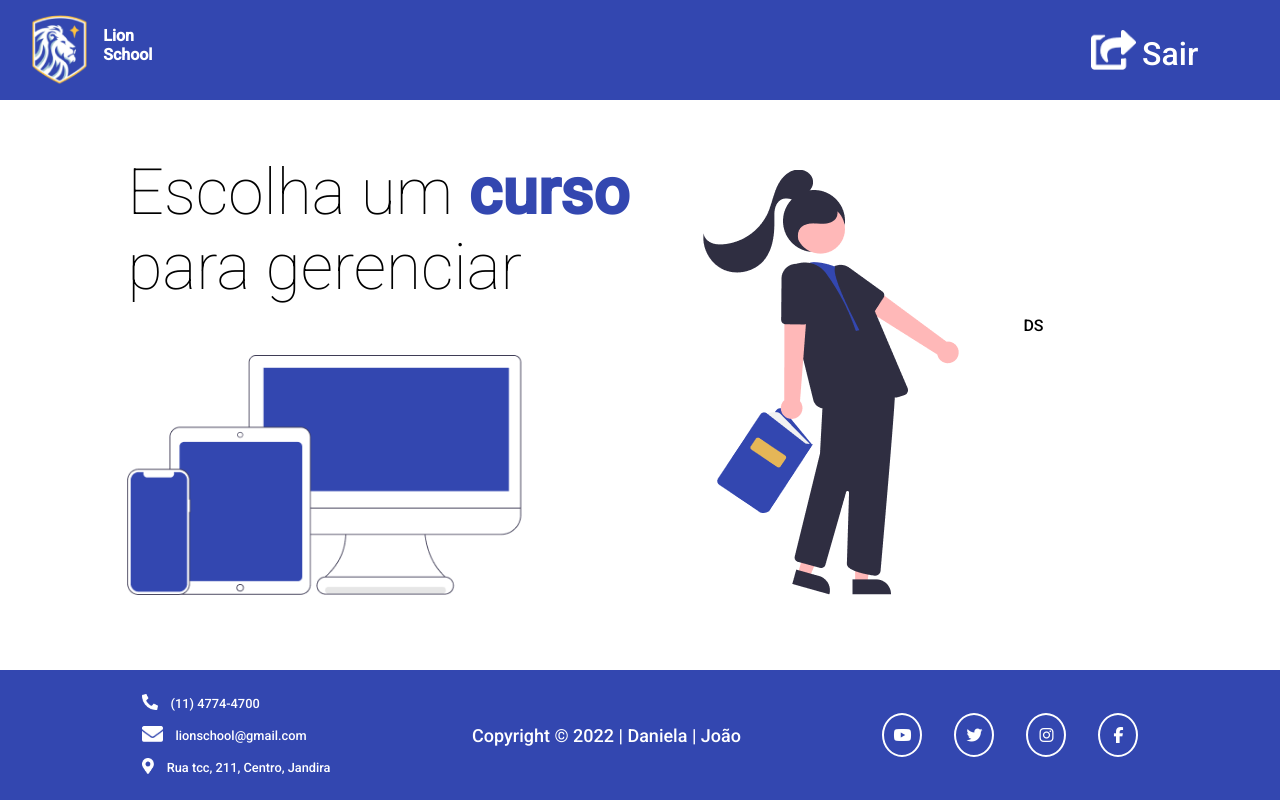
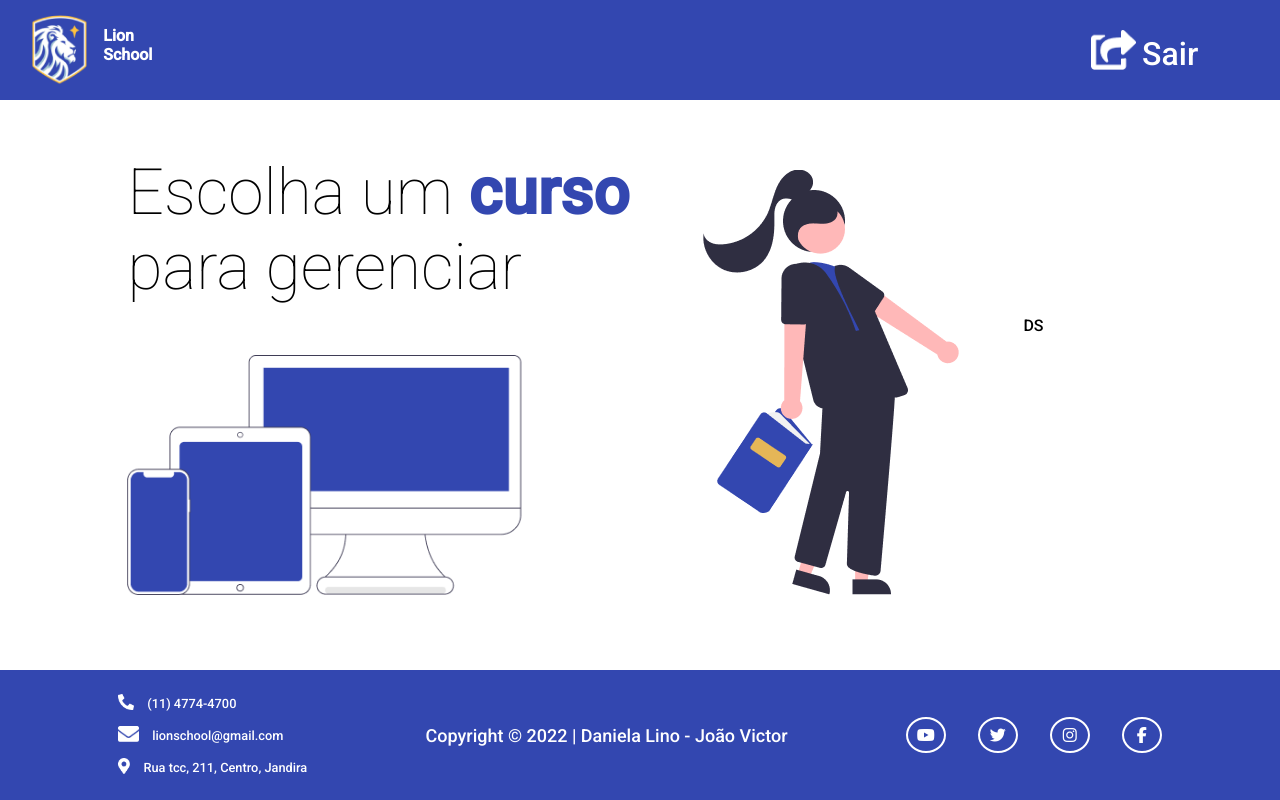
Before and after one commit to D4kii/lion-school_project, a plain HTML site: page index.html in a window 1280 px wide. Drawn offline with Linux system fonts and the light colour scheme; no server answers.

Commit message:
ajeitando o footer

```diff
--- a/css/footer.css
+++ b/css/footer.css
@@ -15,9 +15,10 @@ footer {
     font-size: .5rem;
 }
 
-.ulist img{
+.ulist img {
     height: 1rem;
 }
+
 .ulist {
     display: flex;
     align-items: center;
@@ -47,6 +48,7 @@ footer {
 
 .fa-brands {
     color: white;
+    padding: .5rem;
 }
 
 .social-logo {
@@ -54,9 +56,16 @@ footer {
     align-items: center;
     justify-content: center;
     width: 2.5rem;
-    height: 2.5rem;
+    height: max-content;
     border: solid 2px #fff;
     border-radius: 100%;
+}
+
+.social-logo:hover {
+    -xpedu-transform: scale(1.2);
+    -ms-transform: scale(1.2);
+    transform: scale(1.2);
+    transition: .3s;
 }
 
 @media (max-width:647px) {
--- a/css/menu_status.css
+++ b/css/menu_status.css
@@ -43,7 +43,8 @@
     width: 1.5rem;
     height: 1.5rem;
 }
-.dropdown-place{
+
+.dropdown-place {
     display: flex;
     gap: 2rem;
     padding-left: 2rem;
@@ -83,19 +84,19 @@
 .menu_aluno-todos {
     padding: .5rem;
 }
-@media (max-width:1000px) {
-    .card-status{
+
+@media (max-width:1100px) {
+    .card-status {
         justify-content: space-evenly;
     }
-    .legenda-status_componentes{
+    .legenda-status_componentes {
         gap: .5rem;
         width: 50%;
     }
+}
 
-}
 @media (max-width:830px) {
-    .legenda-status_componentes{
+    .legenda-status_componentes {
         width: 70%;
     }
-
 }
--- a/css/primeira_tela.css
+++ b/css/primeira_tela.css
@@ -125,7 +125,7 @@
     height: 6rem;
 }
 
-@media (max-width:1000px) {
+@media (max-width:1100px) {
     .estudante {
         display: none;
     }
--- a/css/segunda_tela.css
+++ b/css/segunda_tela.css
@@ -57,7 +57,7 @@
     color: #ffffff;
 }
 
-@media (max-width:1000px) {
+@media (max-width:1100px) {
     .nome-curso_title {
         text-align: center;
     }
--- a/css/terceira_tela.css
+++ b/css/terceira_tela.css
@@ -123,7 +123,7 @@
     border-radius: 4px;
 }
 
-@media (max-width:1000px) {
+@media (max-width:1100px) {
     .card_materias {
         box-shadow: none;
     }
--- a/index.html
+++ b/index.html
@@ -28,7 +28,6 @@
 
 <body>
 
-    <!-- criando o header do projeto -->
     <header>
         <div class="div_inicio">
             <div class="start">
@@ -55,7 +54,6 @@
                 </div>
             </div>
 
-
             <div class="legenda-status_componentes">
                 <span class="legenda-satus_title">LEGENDA</span>
 
@@ -66,13 +64,10 @@
                 <div class="color-status_finalizado"></div>
                 <p class="legenda-status">Finalizado</p>
 
-
-
             </div>
         </div>
     </header>
 
-    <!-- criando o main do projeto -->
     <main>
         <div class="card-aluno-grafico" id="card-aluno-grafico"> </div>
         <div class="card_materias" id="card_materias"> </div>
@@ -99,10 +94,8 @@
                 </div>
 
             </div>
-            <!-- imagem estudante -->
 
 
-            <!-- cards feito no js -->
             <div class="estudante">
                 <img src="./imgs/studant.png" alt="estudante" class="estudante">
             </div>
@@ -126,20 +119,10 @@
 
             </div>
 
-
-
-
-
         </section>
     </main>
 
-
-
-    <!-- criando o  footer do projeto -->
     <footer>
-
-
-
 
         <div class="ul">
 
@@ -165,7 +148,7 @@
 
         <div class="nomes">
             <span class="nomes">
-                    Copyright © 2022 | Daniela | João
+                    Copyright © 2022 | Daniela Lino - João Victor
                 </span>
         </div>
 
```
